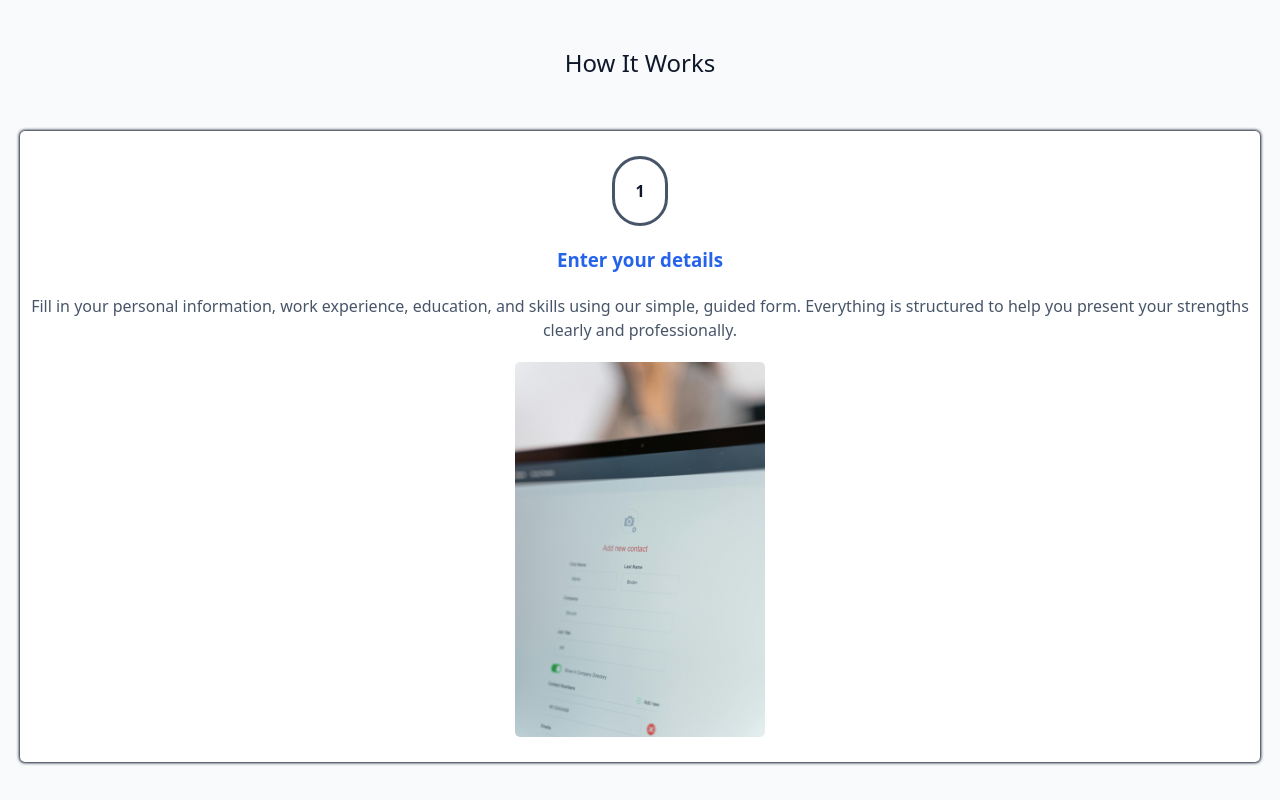
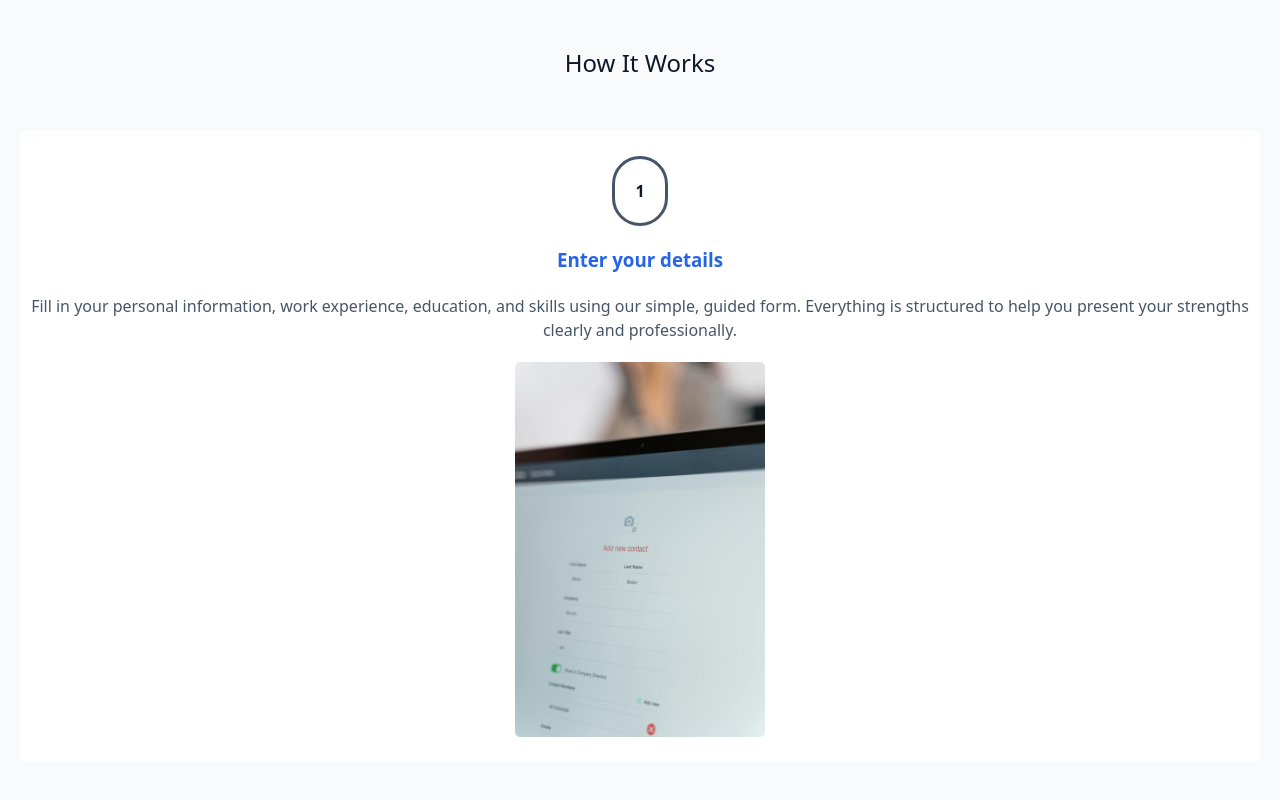
Before and after one commit to 4wiafe/cv-builder, a React (Vite) app in the folder cv-application/: page / in a window 1280 px wide. Shown: the part 520-1320 px from the top of the page. Built offline with nearby package versions, Linux system fonts and the light colour scheme.

Commit message:
Add transition animation

```diff
--- a/cv-application/src/styles/HowItWorksCard.css
+++ b/cv-application/src/styles/HowItWorksCard.css
@@ -4,6 +4,10 @@
   border-radius: 5px;
   margin-bottom: 50px;
   background: var(--surface);
+  transition: box-shadow 0.3s ease;
+}
+
+.how-it-works:hover {
   box-shadow: 0px 0px 3px 1px var(--text-primary);
   -webkit-box-shadow: 0px 0px 3px 1px var(--text-primary);
   -moz-box-shadow: 0px 0px 3px 1px var(--text-primary);
```
